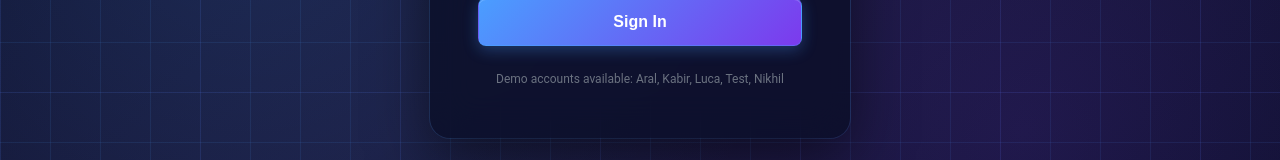
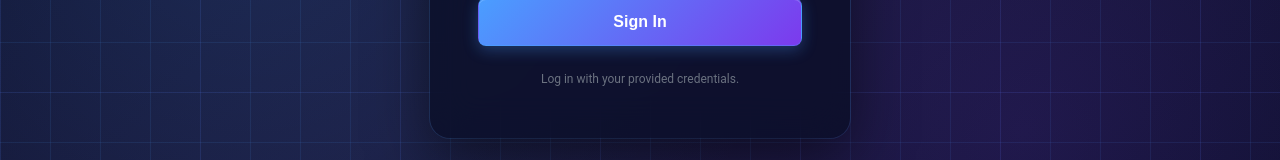
Before and after one commit to aral-cay/VideoLingo, a React (Vite) app: page /login in a window 1280 px wide. Shown: the part 508-668 px from the top of the page. Built offline with nearby package versions, Linux system fonts and the light colour scheme; no server answers.

Commit message:
Removed demo acct message

```diff
--- a/src/pages/Login.tsx
+++ b/src/pages/Login.tsx
@@ -81,7 +81,7 @@ export function Login() {
 
         <div className="login-footer">
           <p className="login-help-text">
-            Demo accounts available: Aral, Kabir, Luca, Test, Nikhil
+            Log in with your provided credentials.
           </p>
         </div>
       </div>
```
